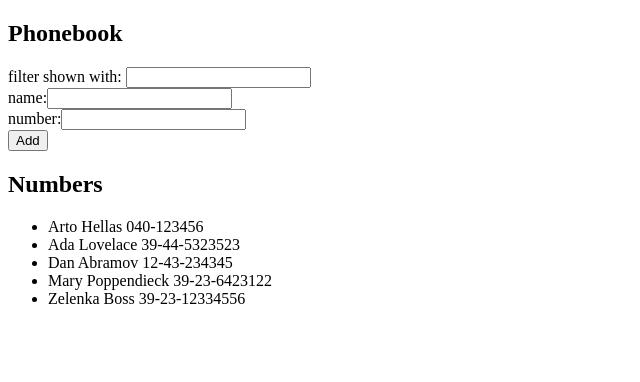
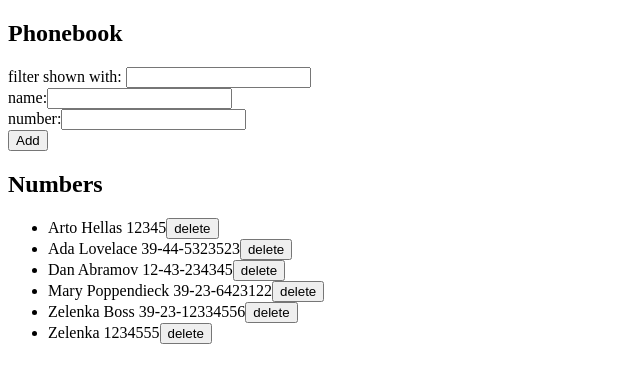
Before and after one commit to gsparmar/phonebook, a React (Create React App) app: page / in a window 1280 px wide. Shown: the top 382 px of the page, without its empty margins (0-640 px from the left). Built offline with nearby package versions, Linux system fonts and the light colour scheme; data requests are answered from the project's data file.

Commit message:
part 2 commit

```diff
--- a/db.json
+++ b/db.json
@@ -2,7 +2,7 @@
   "persons": [
     {
       "name": "Arto Hellas",
-      "number": "040-123456",
+      "number": "12345",
       "id": 1
     },
     {
@@ -24,6 +24,11 @@
       "name": "Zelenka Boss",
       "number": "39-23-12334556",
       "id": 4
+    },
+    {
+      "name": "Zelenka",
+      "number": "1234555",
+      "id": 6
     }
   ]
 }
--- a/src/App.js
+++ b/src/App.js
@@ -2,7 +2,8 @@ import React, { useState, useEffect } from 'react';
 import Filter from './components/Filter';
 import Person from './components/Person';
 import PersonForm from './components/PersonForm';
-import axios from 'axios';
+
+import personService from './services/persons';
 
 const App = () => {
   const [persons, setPersons] = useState([]);
@@ -10,15 +11,11 @@ const App = () => {
   const [newNumber, setNewNumber] = useState('');
   const [newSearch, setNewSearch] = useState('');
 
-  const hook = () => {
-    console.log('effect');
-    axios.get('http://localhost:3001/persons').then((res) => {
-      console.log('promise fulfilled');
-      setPersons(res.data);
+  useEffect(() => {
+    personService.getAll().then((initialPersons) => {
+      setPersons(initialPersons);
     });
-  };
-
-  useEffect(hook, []);
+  }, []);
 
   const addPerson = (event) => {
     event.preventDefault();
@@ -29,16 +26,29 @@ const App = () => {
       id: persons.length + 1,
     };
 
-    if (
-      persons.find(
-        (person) => person.name.toLowerCase() === newName.toLowerCase()
-      )
-    ) {
-      alert(`${newName} is already in the phonebook.`);
-    } else {
-      setPersons(persons.concat(personObject));
-      setNewName('');
-      setNewNumber('');
+    const existingPerson = persons.find(
+      (person) => person.name.toLowerCase() === newName.toLowerCase()
+    );
+
+    if (existingPerson)
+      window.confirm(
+        `${newName} is already in the phonebook, would you like to update the number?`
+      ) &&
+        personService
+          .update(existingPerson.id, personObject)
+          .then((updatedPerson) => {
+            setPersons(
+              persons.map((person) =>
+                person.id !== existingPerson.id ? person : updatedPerson
+              )
+            );
+          });
+    else {
+      personService.create(personObject).then((newPerson) => {
+        setPersons(persons.concat(newPerson));
+        setNewName('');
+        setNewNumber('');
+      });
     }
   };
 
@@ -54,7 +64,7 @@ const App = () => {
         setNewNumber={setNewNumber}
       />
       <h2>Numbers</h2>
-      <Person persons={persons} newSearch={newSearch} />
+      <Person persons={persons} newSearch={newSearch} setPersons={setPersons} />
     </div>
   );
 };
--- a/src/components/Person.js
+++ b/src/components/Person.js
@@ -1,6 +1,7 @@
 import React from 'react';
+import personServices from '../services/persons';
 
-const Person = ({ persons, newSearch }) => {
+const Person = ({ persons, newSearch, setPersons }) => {
   return (
     <div>
       <ul>
@@ -11,6 +12,16 @@ const Person = ({ persons, newSearch }) => {
           .map((person) => (
             <li>
               {person.name} {person.number}
+              <button
+                onClick={() => {
+                  console.log('button clicked');
+                  window.confirm(`Delete ${person.name}?`) &&
+                    personServices.remove(person.id);
+                  setPersons(persons.filter((n) => n.id !== person.id));
+                }}
+              >
+                delete
+              </button>
             </li>
           ))}
       </ul>
--- /dev/null
+++ b/src/services/persons.js
@@ -0,0 +1,28 @@
+import axios from 'axios';
+const baseUrl = 'http://localhost:3001/persons';
+
+const getAll = () => {
+  const request = axios.get(baseUrl);
+  return request.then((res) => res.data);
+};
+
+const create = (newObject) => {
+  const request = axios.post(baseUrl, newObject);
+  return request.then((res) => res.data);
+};
+
+const update = (id, newObject) => {
+  const request = axios.put(`${baseUrl}/${id}`, newObject);
+  return request.then((res) => res.data);
+};
+
+const remove = (id) => {
+  axios.delete(`${baseUrl}/${id}`);
+};
+
+export default {
+  getAll,
+  create,
+  update,
+  remove,
+};
```
